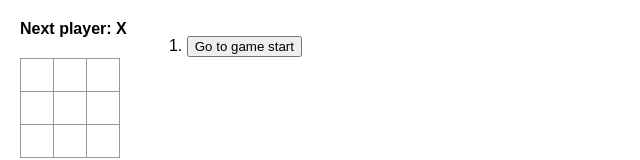
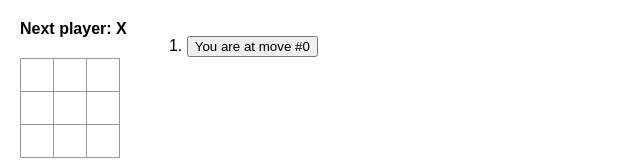
Before and after one commit to Mikee282828/reactTicTacToe, a React (Vite) app: page / in a window 1280 px wide. Shown: the top 160 px of the page, without its empty margins (0-640 px from the left). Built offline with nearby package versions, Linux system fonts and the light colour scheme.

Commit message:
extra: you are at move #...

```diff
--- a/src/App.tsx
+++ b/src/App.tsx
@@ -29,6 +29,7 @@ function Game() {
   const moves = history.map((nextBoard,move) => {
     let description = move>0 ? "Go to move #"+move : "Go to game start";
 
+    if(move !== currentMove)
     return(
       <li key={move}>
         <button onClick={()=>{jumpTo(move)}}>
@@ -36,6 +37,14 @@ function Game() {
         </button>
       </li>
     );
+    else
+    return(
+      <li key={move}>
+      <button onClick={()=>{jumpTo(move)}}>
+        You are at move #{move}
+      </button>
+    </li>
+  );
 
   });
 
```
